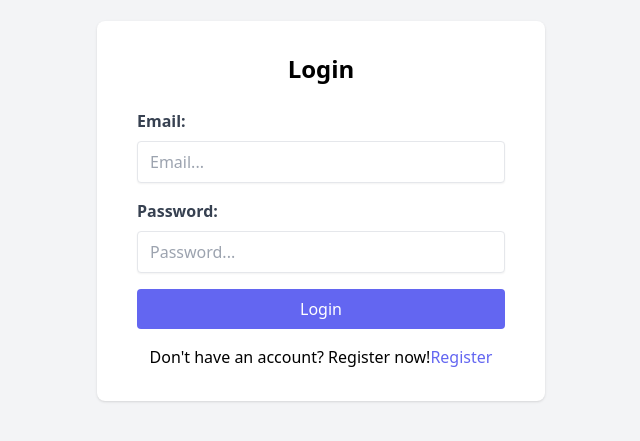
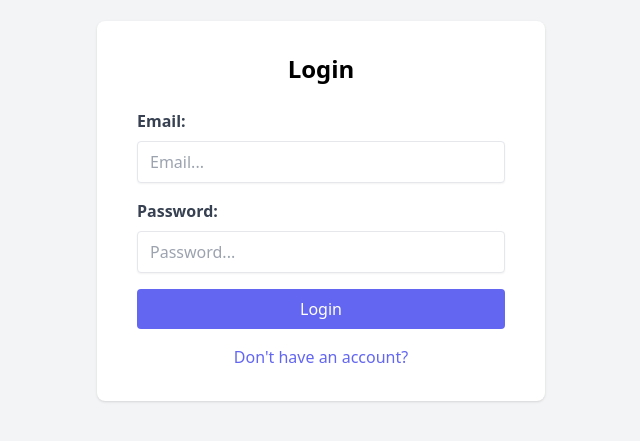
Before and after one commit to cc231008/Social-Media, a React (Create React App) app in the folder client/my-react-app/: page / in a window 1280 px wide. Shown: the part 189-630 px from the top of the page, without its empty margins (319-959 px from the left). Built offline with nearby package versions, Linux system fonts and the light colour scheme.

Commit message:
Final Product

```diff
--- a/client/my-react-app/src/pages/Login.js
+++ b/client/my-react-app/src/pages/Login.js
@@ -82,8 +82,7 @@ export default function Login() {
                     </form>
                     <p className="mt-4 text-center text-red-500">{message}</p>
                     <p className="mt-4 text-center">
-                        {"Don't have an account? Register now!"}
-                        {!user && <Link to="/register" className="text-indigo-500 hover:underline">Register</Link>}
+                        {!user && <Link to="/register" className="text-indigo-500 hover:underline">Don't have an account?</Link>}
                     </p>
                 </div>
             </div>
```
